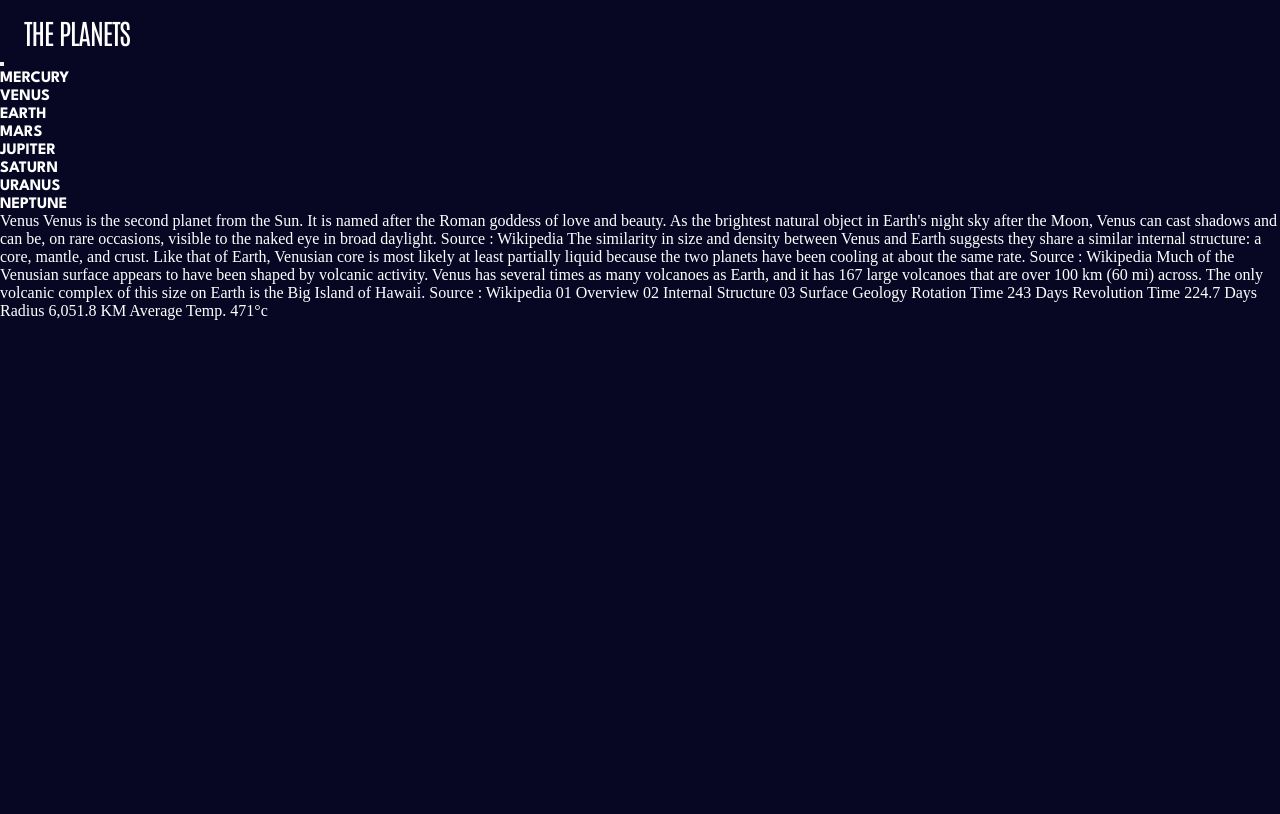
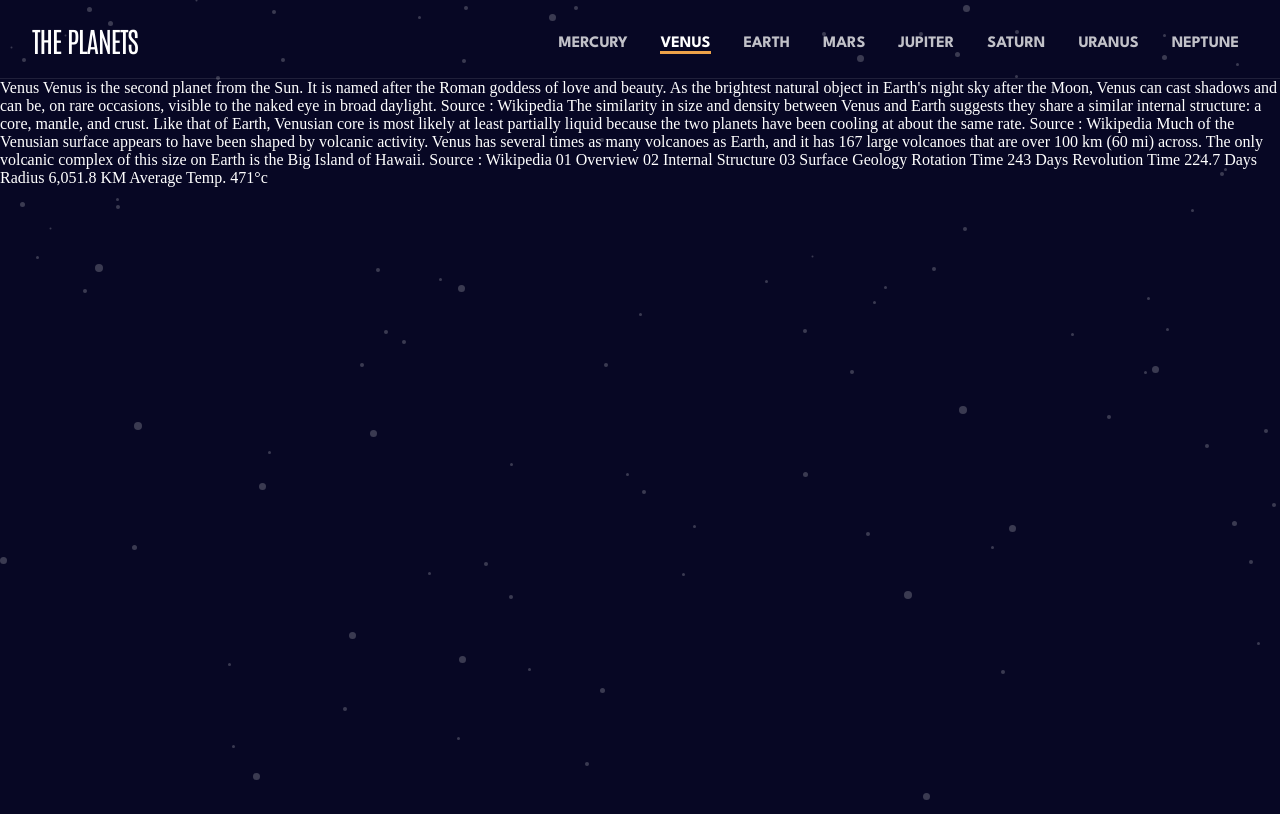
Before and after one commit to AmrAbdelgwaad/planets, an Angular app: page /venus in a window 1280 px wide. Built offline with nearby package versions, Linux system fonts and the light colour scheme.

Commit message:
navigation  finished

```diff
--- a/src/app/app.component.html
+++ b/src/app/app.component.html
@@ -1,92 +1,26 @@
 <header>
   <div class="flex-group">
     <div class="logo">the planets</div>
-    <button class="menu-btn" aria-controls="primary-nav" [attr.aria-expanded]="state" (click)="toggle()">
+    <button
+      class="menu-btn"
+      aria-controls="primary-nav"
+      [attr.aria-expanded]="state"
+      (click)="toggle()"
+    >
       <span class="screen-reader">Manu</span>
     </button>
   </div>
   <nav>
-    <ul class="primary-nav" id="primary-nav"  [attr.data-visible]="state">
-      <li>
+    <ul class="primary-nav" id="primary-nav" [attr.data-visible]="state">
+      <li *ngFor="let anchor of anchors">
         <a
-          class="button"
-          routerLink="/mercury"
-          routerLinkActive="activebutton"
+          [class]="anchor.name"
+          [routerLink]="anchor.routerLink"
+          [routerLinkActive]="anchor.routerLinkActive"
           ariaCurrentWhenActive="page"
+          (click)="state = false"
+          >{{ anchor.name }}</a
         >
-          mercury
-        </a>
-      </li>
-
-      <li>
-        <a
-          class="button"
-          routerLink="/venus"
-          routerLinkActive="activebutton"
-          ariaCurrentWhenActive="page"
-        >
-          venus
-        </a>
-      </li>
-      <li>
-        <a
-          class="button"
-          routerLink="/earth"
-          routerLinkActive="activebutton"
-          ariaCurrentWhenActive="page"
-        >
-          earth
-        </a>
-      </li>
-      <li>
-        <a
-          class="button"
-          routerLink="/mars"
-          routerLinkActive="activebutton"
-          ariaCurrentWhenActive="page"
-        >
-          mars
-        </a>
-      </li>
-      <li>
-        <a
-          class="button"
-          routerLink="/jupiter"
-          routerLinkActive="activebutton"
-          ariaCurrentWhenActive="page"
-        >
-          jupiter
-        </a>
-      </li>
-      <li>
-        <a
-          class="button"
-          routerLink="/saturn"
-          routerLinkActive="activebutton"
-          ariaCurrentWhenActive="page"
-        >
-          saturn
-        </a>
-      </li>
-      <li>
-        <a
-          class="button"
-          routerLink="/uranus"
-          routerLinkActive="activebutton"
-          ariaCurrentWhenActive="page"
-        >
-          uranus
-        </a>
-      </li>
-      <li>
-        <a
-          class="button"
-          routerLink="/neptune"
-          routerLinkActive="activebutton"
-          ariaCurrentWhenActive="page"
-        >
-          neptune
-        </a>
       </li>
     </ul>
   </nav>
--- a/src/app/app.component.scss
+++ b/src/app/app.component.scss
@@ -1,9 +1,4 @@
-@import "../global/colors.scss";
-
-ul {
-  /* display: flex;
-  justify-content: space-between;*/
-}
+@import "../global/variables";
 
 .logo {
   font-family: $ff-antonio;
@@ -20,72 +15,158 @@ a {
   font-family: $ff-spartan;
   font-weight: 700;
   text-transform: uppercase;
+  opacity: 0.75;
 }
 
-@media (max-width: 35em) {
+a:hover {
+  opacity: 1;
+}
+
+@media (max-width: 44.25em) {
   .flex-group {
     display: flex;
     justify-content: space-between;
+    border-bottom: 1px solid $clr-border;
+    padding-bottom: 1rem;
   }
   .menu-btn {
     border: 0;
     outline: 0;
-    aspect-ratio: 1;
     width: 1.5rem;
     background: url("../assets/images/icon-hamburger.svg") no-repeat;
     margin-top: 1.5rem;
     margin-right: 1.5rem;
     cursor: pointer;
   }
-  .menu-btn[aria-expanded="true"]{
+  .menu-btn[aria-expanded="true"] {
     background: url("../assets/images/icon-close.svg") no-repeat;
   }
   .primary-nav {
     transform: translateX(100%);
     max-height: 0;
     transition: all 350ms ease-out;
+    overflow: hidden;
   }
   .primary-nav[data-visible="true"] {
+    margin-bottom: 2rem;
     transition: all 350ms ease-out;
     transform: translateX(0%);
     max-height: 100%;
   }
   li {
-    margin-left: 2rem;
+    margin-left: 4.25rem;
+    margin-top: 2.56rem;
+    border-bottom: 1px solid $clr-border;
+    padding-bottom: 1.25rem;
+    width: 15rem;
   }
-  li a {
+  a {
     font-size: 0.9375rem;
     letter-spacing: 0.08525rem;
   }
-  li:not(.logo)::before {
+  a::before {
     content: "";
     position: absolute;
     width: 1.25rem;
     height: 1.25rem;
     border-radius: 100%;
+    margin-left: -2.5rem;
   }
-  li:nth-child(3)::before {
-    background-color: $clr-mercury;
+  .arrow {
+    display: inline-block;
+    width: 1rem;
+    height: 1rem;
+    background: url("../assets/images/icon-chevron.svg") no-repeat;
   }
-  li:nth-child(4)::before {
-    background-color: $clr-venus;
+
+  .mercury::before {
+    background-color: $clr-mercury-ball;
   }
-  li:nth-child(5)::before {
-    background-color: $clr-earth;
+  .venus::before {
+    background-color: $clr-venus-ball;
   }
-  li:nth-child(6)::before {
-    background-color: $clr-mars;
+  .earth::before {
+    background-color: $clr-earth-ball;
   }
-  li:nth-child(7)::before {
-    background-color: $clr-jupiter;
+  .mars::before {
+    background-color: $clr-mars-ball;
   }
-  li:nth-child(8)::before {
-    background-color: $clr-saturn;
+  .jupiter::before {
+    background-color: $clr-jupiter-ball;
   }
-  li:nth-child(9)::before {
-    background-color: $clr-uranus;
+  .saturn::before {
+    background-color: $clr-saturn-ball;
   }
-  li:nth-child(10)::before {
-    background-color: $clr-neptune;
+  .uranus::before {
+    background-color: $clr-uranus-ball;
+  }
+  .neptune::before {
+    background-color: $clr-neptune-ball;
   }
 }
+
+@media (min-width: 44.25em) {
+  .logo {
+    margin: 2rem 0 2.4rem;
+    display: flex;
+    justify-content: center;
+  }
+  .primary-nav {
+    display: flex;
+    justify-content: center;
+    gap: 2.06rem;
+    padding-bottom: 1.69rem;
+    border-bottom: 1px solid $clr-border;
+  }
+  .menu-btn {
+    display: none;
+  }
+  .mercuryActive {
+    border-bottom: 3px solid $clr-mercury;
+    opacity: 1;
+  }
+  .venusActive {
+    border-bottom: 3px solid $clr-venus;
+    opacity: 1;
+  }
+  .earthActive {
+    border-bottom: 3px solid $clr-earth;
+    opacity: 1;
+  }
+  .marsActive {
+    border-bottom: 3px solid $clr-mars;
+    opacity: 1;
+  }
+  .jupiterActive {
+    border-bottom: 3px solid $clr-jupiter;
+    opacity: 1;
+  }
+  .saturnActive {
+    border-bottom: 3px solid $clr-saturn;
+    opacity: 1;
+  }
+  .uranusActive {
+    border-bottom: 3px solid $clr-uranus;
+    opacity: 1;
+  }
+  .neptuneActive {
+    border-bottom: 3px solid $clr-neptune;
+    opacity: 1;
+  }
+}
+
+@media (min-width: 65em) {
+  header {
+    display: flex;
+    justify-content: space-between;
+    border-bottom: 1px solid $clr-border;
+  }
+  .logo {
+    margin: 1.37rem 0 0 2rem;
+  }
+  .primary-nav {
+    margin-top: 2.06rem;
+    margin-right: 2.56rem;
+    border: none;
+  }
+}
--- a/src/app/app.component.ts
+++ b/src/app/app.component.ts
@@ -11,6 +11,36 @@ import { RouterLink, RouterLinkActive, RouterOutlet } from '@angular/router';
 })
 export class AppComponent {
   title = 'planets';
+  anchors = [
+    {
+      name: 'mercury',
+      routerLink: '/mercury',
+      routerLinkActive: 'mercuryActive',
+    },
+    { name: 'venus', routerLink: '/venus', routerLinkActive: 'venusActive' },
+    { name: 'earth', routerLink: '/earth', routerLinkActive: 'earthActive' },
+    { name: 'mars', routerLink: '/mars', routerLinkActive: 'marsActive' },
+    {
+      name: 'jupiter',
+      routerLink: '/jupiter',
+      routerLinkActive: 'jupiterActive',
+    },
+    {
+      name: 'saturn',
+      routerLink: '/saturn',
+      routerLinkActive: 'saturnActive',
+    },
+    {
+      name: 'uranus',
+      routerLink: '/uranus',
+      routerLinkActive: 'uranusActive',
+    },
+    {
+      name: 'neptune',
+      routerLink: '/neptune',
+      routerLinkActive: 'neptuneActive',
+    },
+  ];
   state = false;
   toggle() {
     this.state = !this.state;
--- a/src/global/colors.scss
+++ b/src/global/variables.scss
@@ -13,6 +13,16 @@ $clr-saturn: #cd5120;
 $clr-uranus: #1ec1a2;
 $clr-neptune: #2d68f0;
 
+$clr-mercury-ball: #DEF4FC;
+$clr-venus-ball: #F7CC7F;
+$clr-earth-ball: #545BFE;
+$clr-mars-ball: #FF6A45;
+$clr-jupiter-ball: #ECAD7A;
+$clr-saturn-ball: #FCCB6B;
+$clr-uranus-ball: #65F0D5;
+$clr-neptune-ball: #497EFA;
+
+$clr-border: hsla(0,0,100%,.1);
 
 /*fonts*/
 
--- a/src/styles.scss
+++ b/src/styles.scss
@@ -1,8 +1,8 @@
 @import "global/reset";
-@import "global/colors";
+@import "global/variables";
 
 body{
-  background: $clr-darkBlue;
+  background-color: $clr-darkBlue;
   color: $clr-white;
-  overflow-x: hidden;
+  background-image: url("assets/images/background-stars.svg");
 }
```
Also changed, not shown: 1 other file (tests, documents, lock files or other folders).
